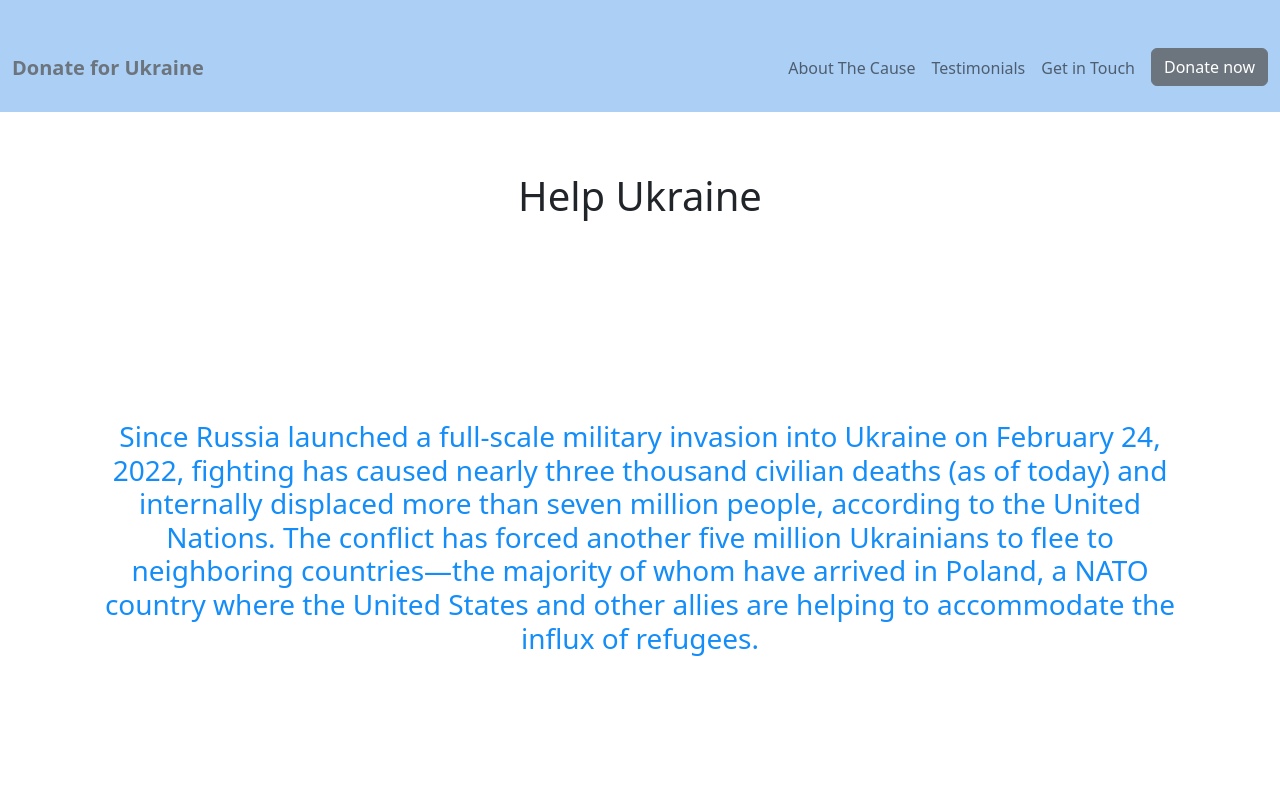
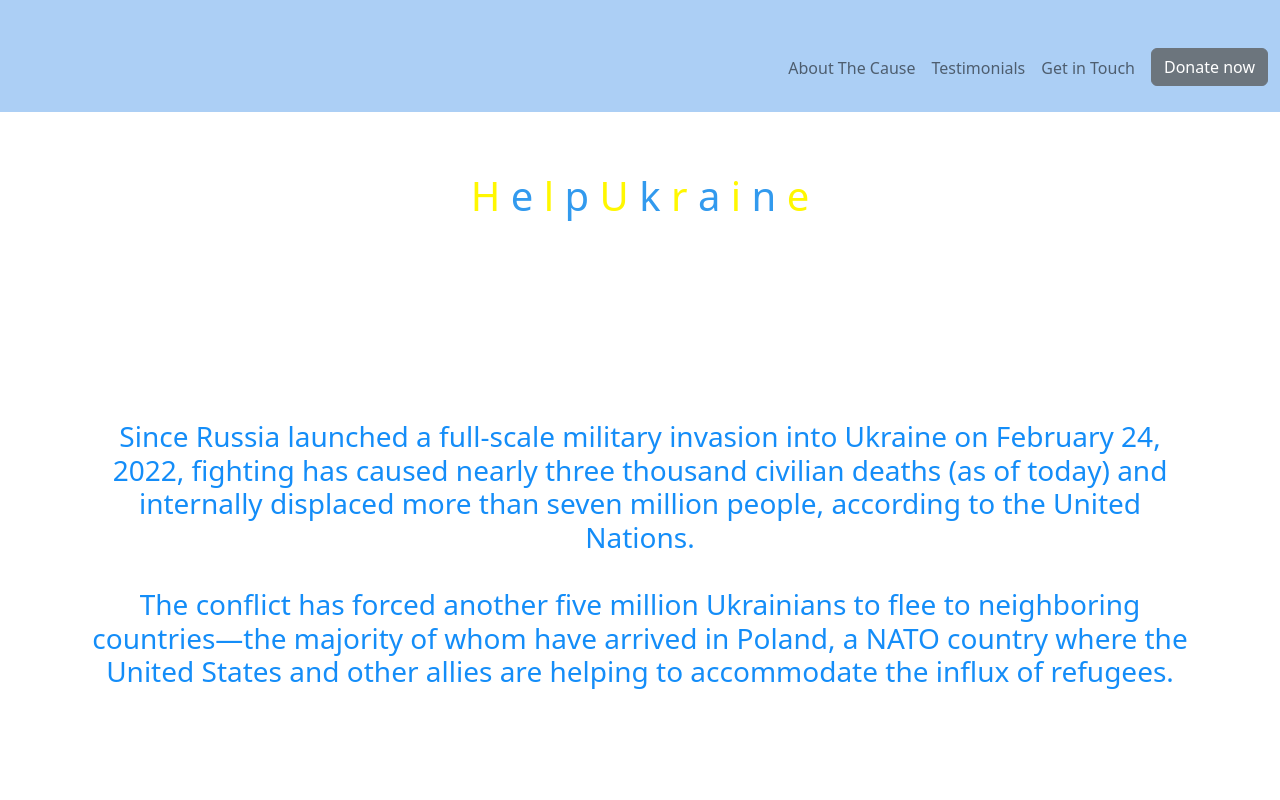
Before and after one commit to gbmaes/help-ukraine, a plain HTML site: page index.html in a window 1280 px wide. Shown: the top 800 px of the page. Drawn offline with nearby package versions, Linux system fonts and the light colour scheme.

Commit message:
update index.html

```diff
--- a/index.html
+++ b/index.html
@@ -13,12 +13,6 @@
      <!-- navbar -->
   <nav class="navbar navbar-expand-md navbar-light pt-5 pb-4" id="main-nav">
     <div class="container-xxl">
-      <!-- navbar brand / title -->
-      <a class="navbar-brand" href="#intro">
-        <span class="text-secondary fw-bold">
-          Donate for Ukraine
-        </span>
-      </a>
       <!-- toggle button for mobile nav -->
       <button class="navbar-toggler" type="button" data-bs-toggle="collapse" data-bs-target="#main-nav" aria-controls="main-nav" aria-expanded="false" aria-label="Toggle navigation">
         <span class="navbar-toggler-icon"></span>
@@ -49,7 +43,17 @@
   </nav>
  <section>
     <div id="title">
-        <h1>Help Ukraine</h1>
+        <h1> <span style="color:#fff700">H</span>
+            <span style="color:#329aee">e</span>
+            <span style="color:#fff700">l</span>
+            <span style="color:#329aee">p</span>
+            <span style="color:#fff700">U</span>
+            <span style="color:#329aee">k</span>
+            <span style="color:#fff700">r</span>
+            <span style="color:#329aee">a</span>
+            <span style="color:#fff700">i</span>
+            <span style="color:#329aee">n</span>
+            <span style="color:#fff700">e</span></h1>
     </div>
 </section>
 
@@ -57,7 +61,7 @@
 
     <section>
         <div id="text" class="container-lg">
-            <h3><p>Since Russia launched a full-scale military invasion into Ukraine on February 24, 2022, fighting has caused nearly three thousand civilian deaths (as of today) and internally displaced more than seven million people, according to the United Nations. The conflict has forced another five million Ukrainians to flee to neighboring countries—the majority of whom have arrived in Poland, a NATO country where the United States and other allies are helping to accommodate the influx of refugees.</p></h3>
+            <h3><p>Since Russia launched a full-scale military invasion into Ukraine on February 24, 2022, fighting has caused nearly three thousand civilian deaths (as of today) and internally displaced more than seven million people, according to the United Nations. <br> <br> The conflict has forced another five million Ukrainians to flee to neighboring countries—the majority of whom have arrived in Poland, a NATO country where the United States and other allies are helping to accommodate the influx of refugees.</p></h3>
         </div>
     </section>
 
@@ -74,15 +78,15 @@
             <div class="row">
                 <div class="col-sm-4 col-lg-4">
                     <h3>Buy our Merch</h3>
-                    <div class="p-5 bg-primary text-light"> <input type="image" src="./assets/t-shirt.webp" id="img"> </div>
+                    <div class="p-4 bg-primary text-light"> <input type="image" src="./assets/t-shirt.webp" id="img"> </div>
                 </div>
                 <div class="col-sm-4 col-lg-4">
                     <h3>Donate any $ you'd like</h3>
-                    <div class="p-5 bg-primary text-light"> <input type="image" src="./assets/money.png" id="img"> </div>
+                    <div class="p-4 bg-primary text-light"> <input type="image" src="./assets/money.png" id="img"> </div>
                 </div>
                 <div class="col-sm-4 col-lg-4">
                     <h3>Shelter a refugee family</h3>
-                    <div class="p-5 bg-primary text-light"> <input type="image" src="./assets/refugee.png" id="img"> </div>
+                    <div class="p-4 bg-primary text-light"> <input type="image" src="./assets/refugee.png" id="img"> </div>
                 </div>
             </div>
         </div>
```
